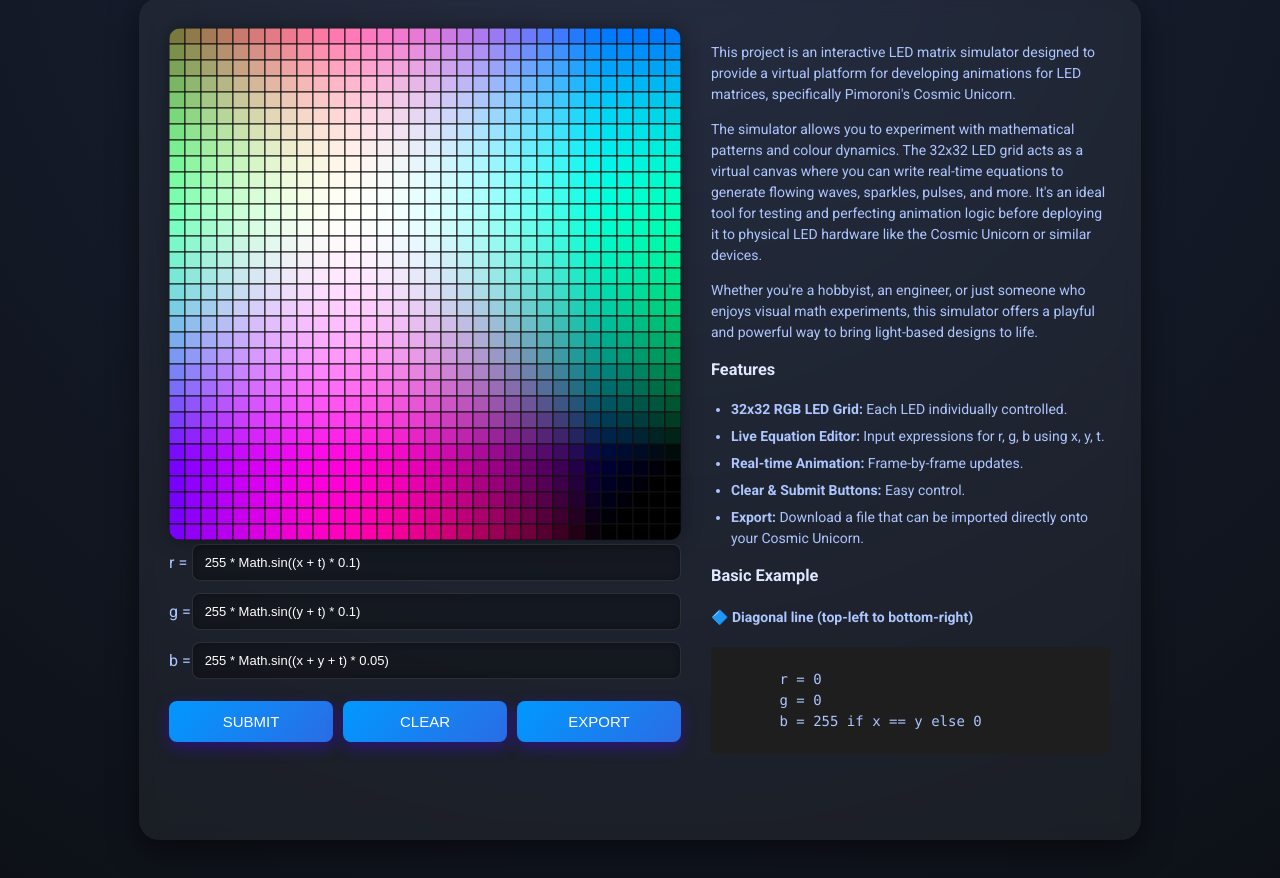
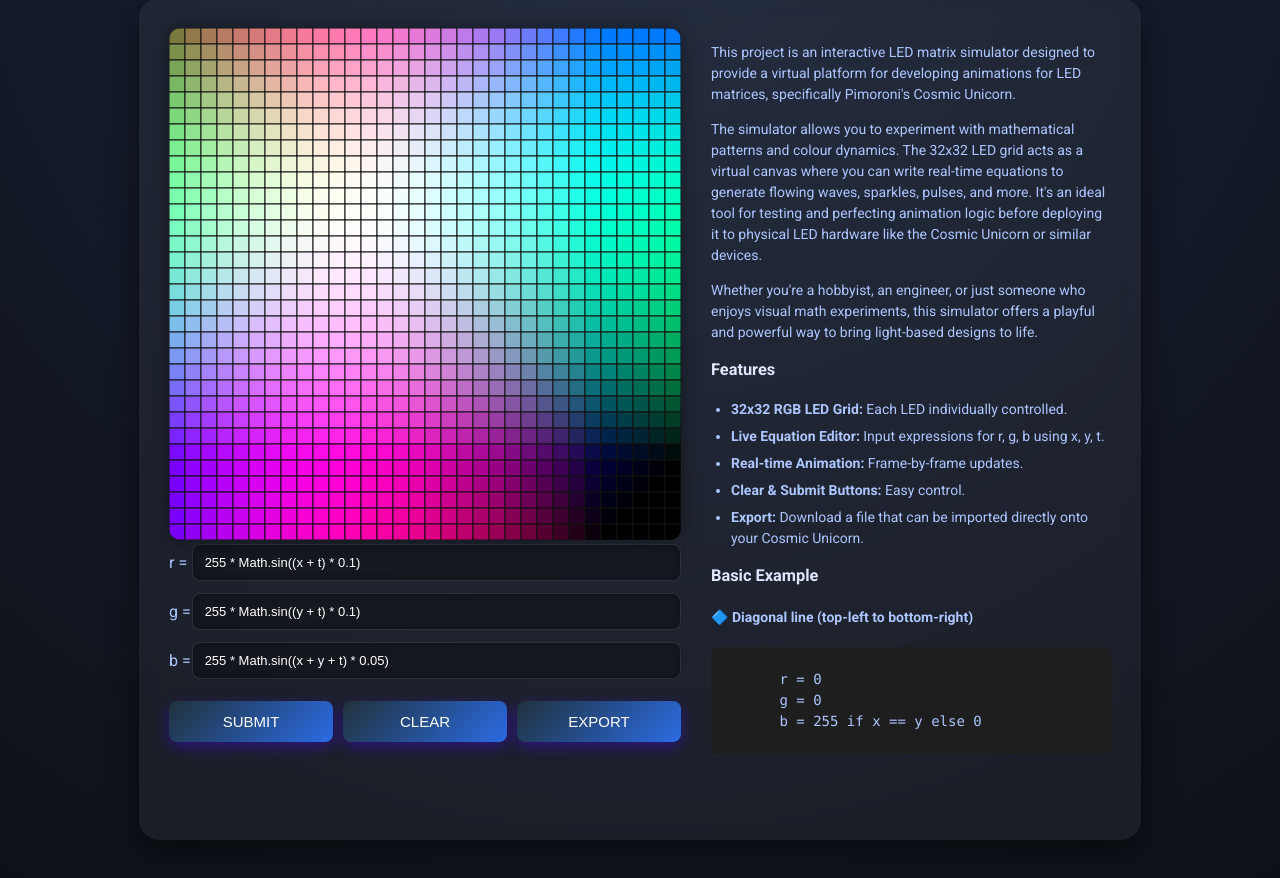
Before and after one commit to PhilKit6/matrixKit-Web, a plain HTML site: page index.html in a window 1280 px wide. Shown: the part 128-1006 px from the top of the page. Drawn offline with Linux system fonts and the light colour scheme; animation ran at ten frames a second.

Commit message:
improve button styling

```diff
--- a/style.css
+++ b/style.css
@@ -116,13 +116,13 @@ button {
   border: none;
   border-radius: 8px;
   cursor: pointer;
-  background: linear-gradient(135deg, #0099ff, #2b6ce4);
+  background: linear-gradient(135deg, #20313b, #2b6ce4);
   box-shadow: 0 5px 15px rgba(68,0,255,0.4);
   transition: transform 0.1s ease-in-out, box-shadow 0.1s ease-in-out;
 }
 
 button:hover {
-  background: linear-gradient(135deg, #2b6ce4, #0099ff);
+  background: linear-gradient(135deg, #2b6ce4, #20313b);
 }
 
 button:active {
```
